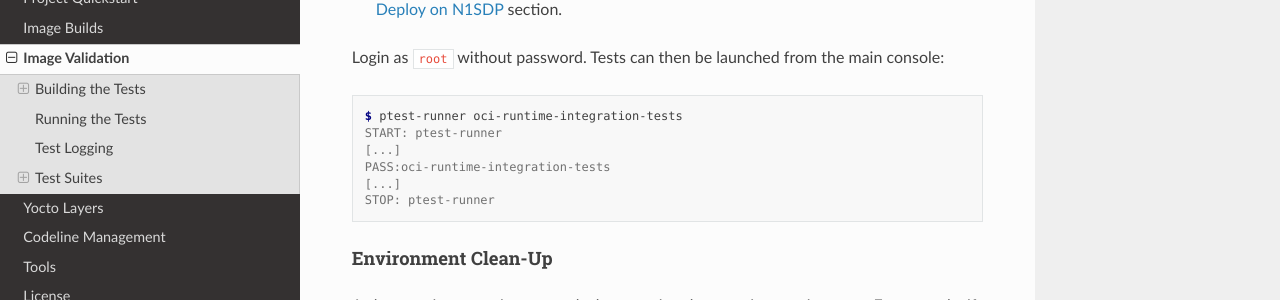
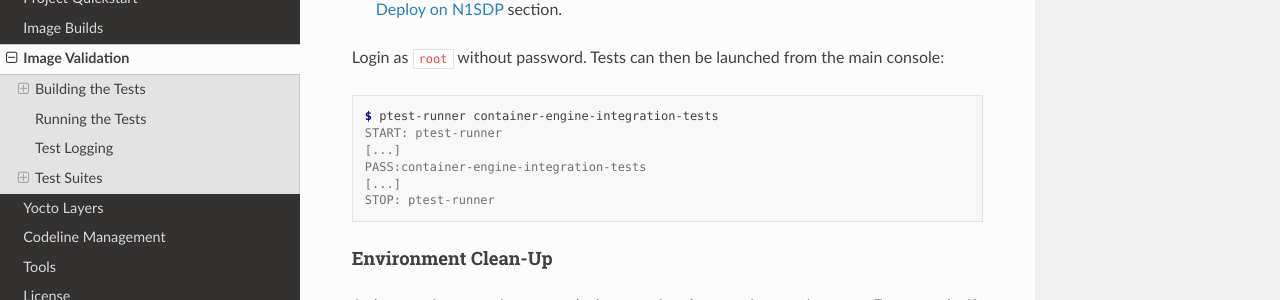
Before and after one commit to chaoge525/soafee_demo, a Sphinx documentation site: the page built from documentation/validations.rst, in a window 1280 px wide and 900 px high, scrolled down 5185 px. Shown: the part 151-451 px from the top of the window. Built offline with Sphinx 7.4.7 and the Read the Docs theme 2.0.0, drawn with Linux system fonts in a browser that asks for light colours.

Commit message:
doc: Fix integration test command name in validations.rst
Issue-Id: SCM-2777
Signed-off-by: Diego Sueiro <diego.sueiro@arm.com>
Change-Id: I8b95a31529602f3ddbe0bb417be5c5e9cae5fc3f

```diff
--- a/documentation/validations.rst
+++ b/documentation/validations.rst
@@ -263,10 +263,10 @@ console:
 
 .. code-block:: console
 
-    $ ptest-runner oci-runtime-integration-tests
+    $ ptest-runner container-engine-integration-tests
     START: ptest-runner
     [...]
-    PASS:oci-runtime-integration-tests
+    PASS:container-engine-integration-tests
     [...]
     STOP: ptest-runner
 
```
